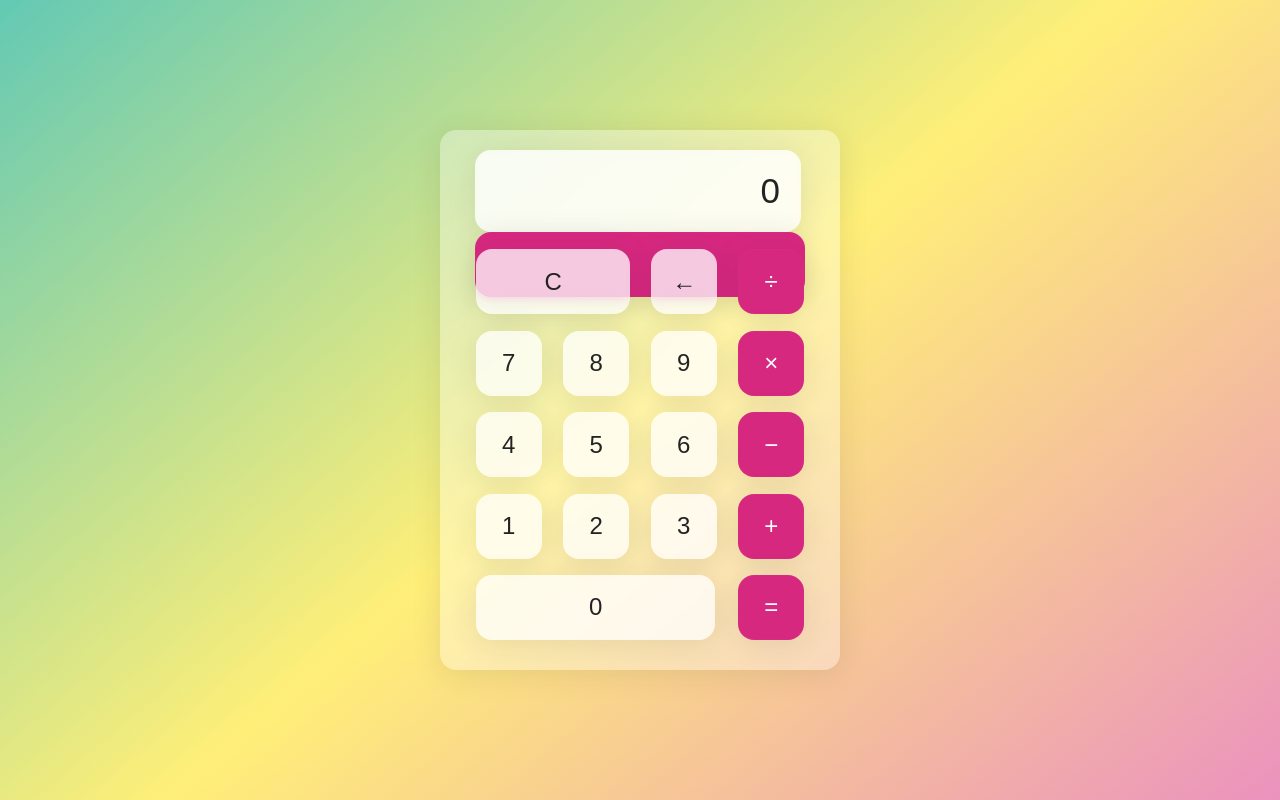
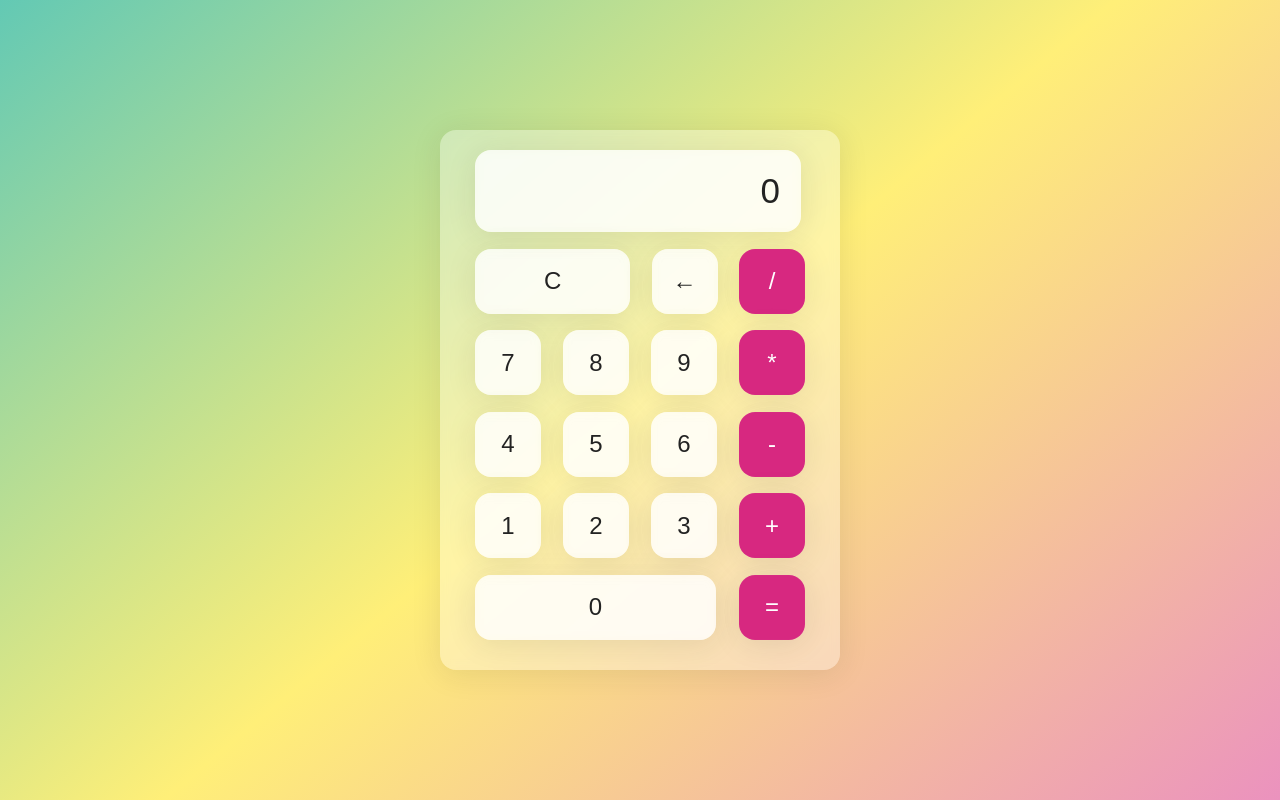
Before and after one commit to Malini04/Glassmorphic-Calculator-App, a plain HTML site: page index.html in a window 1280 px wide. Drawn offline with Linux system fonts and the light colour scheme.

Commit message:
Update index.html

```diff
--- a/index.html
+++ b/index.html
@@ -14,7 +14,7 @@
             0
         </section>
 
-        <section class="calc-button">
+        <section class="calc-buttons">
             <div class="calc-button-row">
                 <button class="calc-button double">
                     C
@@ -23,7 +23,7 @@
                     &larr;
                 </button>
                 <button class="calc-button">
-                    &divide;
+                    /
                 </button>
             </div>
 
@@ -38,7 +38,7 @@
                     9
                 </button>
                 <button class="calc-button">
-                    &times;
+                    *
                 </button>
             </div>
 
@@ -53,7 +53,7 @@
                     6
                 </button>
                 <button class="calc-button">
-                    &minus;
+                    -
                 </button>
             </div>
 
@@ -83,6 +83,6 @@
         </section>
     </div>
 
-    <script src="Script.js"></script>
+    <script src="script.js"></script>
 </body>
 </html>
```
